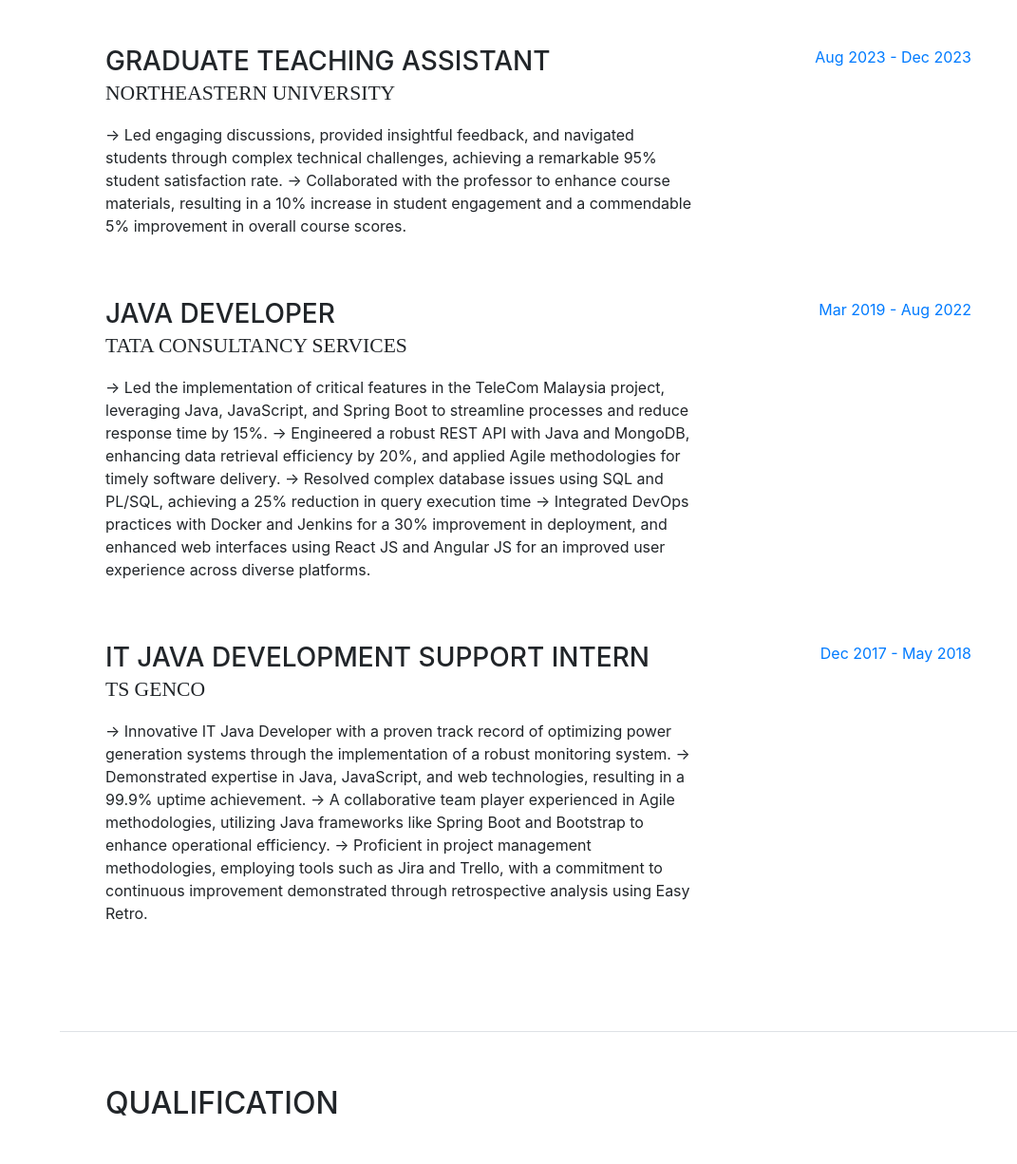
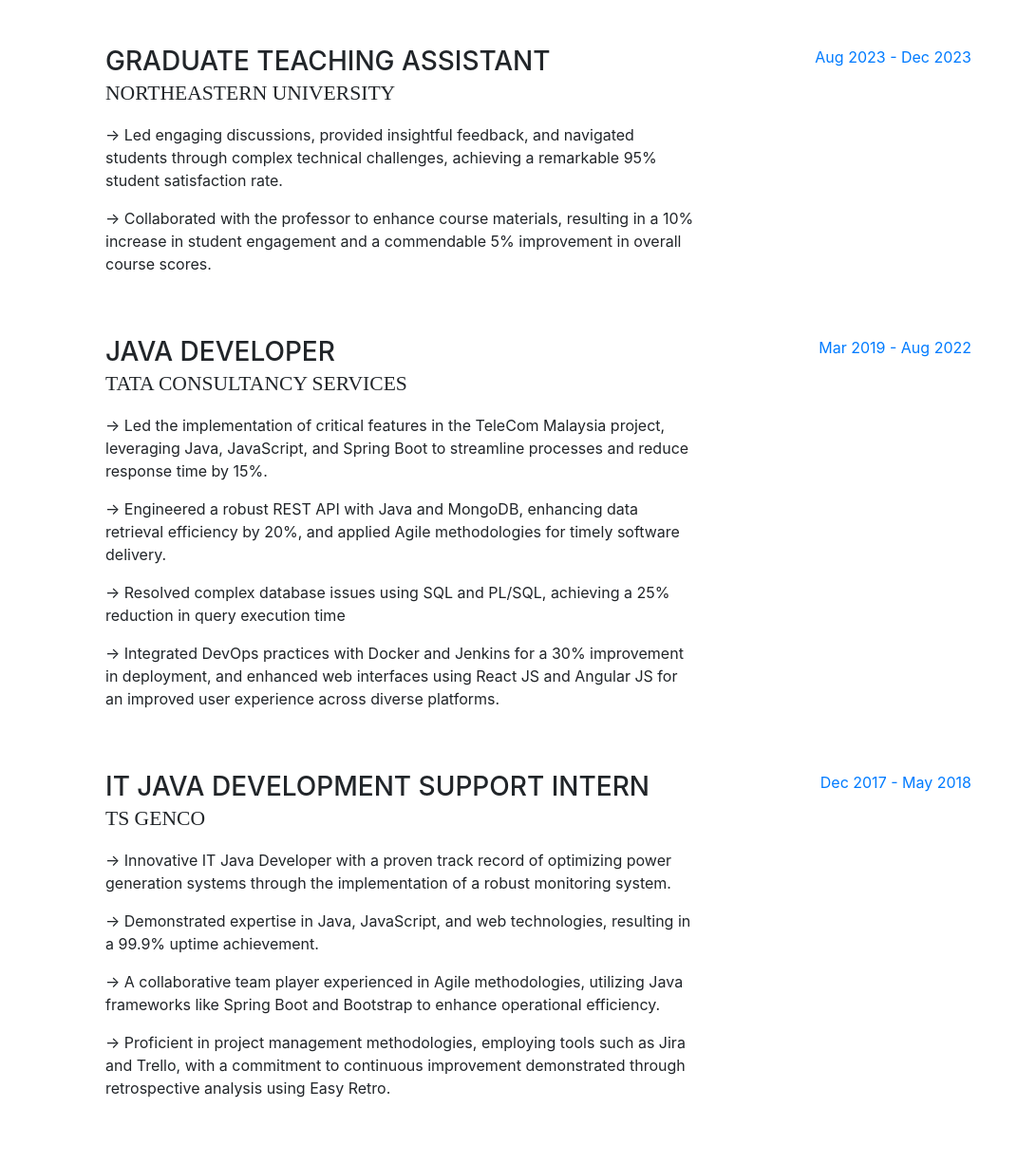
Before and after one commit to sriaekkati/Sri_Portfolio, a website with bundled scripts: page index.html in a window 1280 px wide. Shown: the part 1680-2906 px from the top of the page at 95% size, without its empty margins (209-1280 px from the left). Built offline with nearby package versions, Linux system fonts and the light colour scheme; a web font is replaced by a local one.

Commit message:
Work Update

```diff
--- a/index.html
+++ b/index.html
@@ -141,8 +141,11 @@
               <div class="subheading mb-3">Northeastern University</div>
               <p>
                 -> Led engaging discussions, provided insightful feedback, and navigated students through complex technical challenges, achieving a remarkable 95% student satisfaction rate.
-                -> Collaborated with the professor to enhance course materials, resulting in a 10% increase in student engagement and a commendable 5% improvement in overall course scores.</p>
-            </div>
+              </p>
+              <p>
+                -> Collaborated with the professor to enhance course materials, resulting in a 10% increase in student engagement and a commendable 5% improvement in overall course scores.
+              </p>
+              </div>
             <div class="resume-date text-md-right">
               <span class="text-primary">Aug 2023 - Dec 2023</span>
             </div>
@@ -154,10 +157,16 @@
               <div class="subheading mb-3">Tata Consultancy Services</div>
               <p>
                 -> Led the implementation of critical features in the TeleCom Malaysia project, leveraging Java, JavaScript, and Spring Boot to streamline processes and reduce response time by 15%.
+              <p>
                 -> Engineered a robust REST API with Java and MongoDB, enhancing data retrieval efficiency by 20%, and applied Agile methodologies for timely software delivery.
+              </p>
+              <p>
                 -> Resolved complex database issues using SQL and PL/SQL, achieving a 25% reduction in query execution time
+              </p>
+              <p>
                 -> Integrated DevOps practices with Docker and Jenkins for a 30% improvement in deployment, and enhanced web interfaces using React JS and Angular JS for an improved user experience across diverse platforms.</p>
-            </div>
+              </p>
+              </div>
             <div class="resume-date text-md-right">
               <span class="text-primary">Mar 2019 - Aug 2022</span>
             </div>
@@ -169,8 +178,14 @@
               <div class="subheading mb-3">TS GENCO</div>
               <p>
                 -> Innovative IT Java Developer with a proven track record of optimizing power generation systems through the implementation of a robust monitoring system.
+              </p>
+              <p>
                 -> Demonstrated expertise in Java, JavaScript, and web technologies, resulting in a 99.9% uptime achievement.
+              </p>
+              <p>
                 -> A collaborative team player experienced in Agile methodologies, utilizing Java frameworks like Spring Boot and Bootstrap to enhance operational efficiency.
+              </p>
+              <p>
                 -> Proficient in project management methodologies, employing tools such as Jira and Trello, with a commitment to continuous improvement demonstrated through retrospective analysis using Easy Retro.
               </p>
             </div>
```
